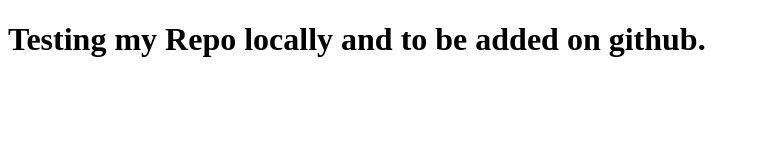
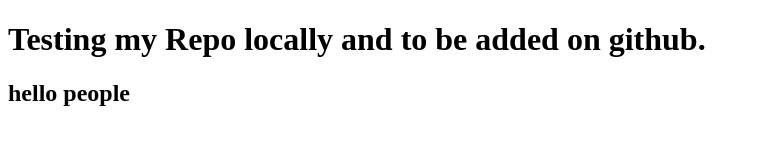
Before and after one commit to stanvlv/testtest, a plain HTML site: page index.html in a window 1280 px wide. Shown: the whole page, without its empty margins (0-760 px from the left). Drawn offline with Linux system fonts and the light colour scheme.

Commit message:
this is my commit

```diff
--- a/index.html
+++ b/index.html
@@ -8,5 +8,6 @@
 </head>
 <body>
     <h1>Testing my Repo locally and to be added on github.</h1>
+    <h2>hello people </h2>
 </body>
 </html>
```
